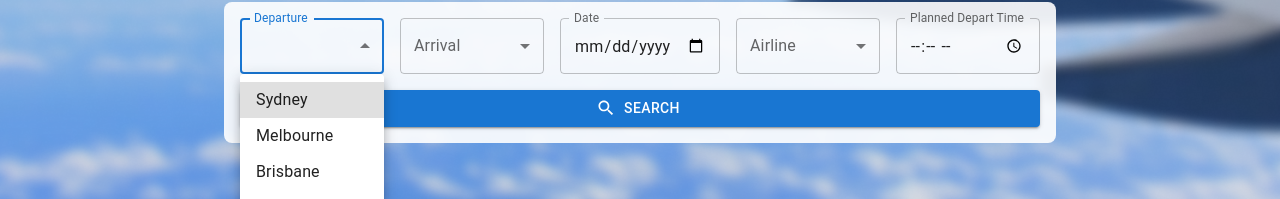
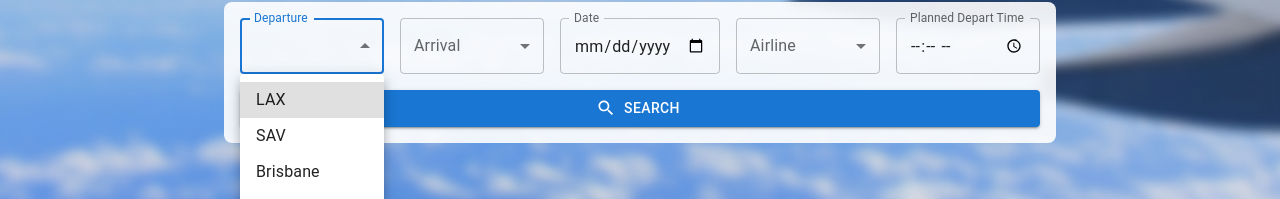
Before and after one commit to DeacanWhite/CivilAviationML, a React (Create React App) app in the folder flight_tracking_predictor_frontend/: page / in a window 1280 px wide. Both pictures are taken after a click on the element "Select departure location". Shown: the part 355-554 px from the top of the page. Built offline with nearby package versions, Linux system fonts and the light colour scheme.

Commit message:
modified handle search function - frontend

```diff
--- a/flight_tracking_predictor_frontend/src/App.js
+++ b/flight_tracking_predictor_frontend/src/App.js
@@ -35,29 +35,47 @@ function Home() {
   const handlePlannedDepartTimeChange = (e) => setPlannedDepartTime(e.target.value);
 
   // Function to fetch data from the API based on search parameters
-  /*
+
   const handleSearch = async () => {
     try {
-      // Sends a POST request to the API endpoint with search criteria
-      const response = await axios.post("http://127.0.0.1:8000/predict", {
-        departure,
-        arrival,
-        date,
+      // Step 1: Submit the initial data
+      const submitResponse = await axios.post("http://127.0.0.1:8000/submit", {
         airline,
-        plannedDepartTime,
+        origin: departure,
+        destination: arrival,
+        flight_date: date,
+        planned_depart_time: plannedDepartTime.replace(":", ""), // Convert time to HHMM format without colon
       });
 
-      // Update flights state with the API response data
-      setFlights(response.data.flights); // Assumes API returns data in { flights: [...] } format
+      const predictionId = submitResponse.data.id;
+
+      // Step 2: Poll the result until processing is complete
+      let resultStatus = "processing";
+      while (resultStatus === "processing") {
+        const resultResponse = await axios.get(`http://127.0.0.1:8000/result/${predictionId}`);
+        resultStatus = resultResponse.data.status;
+
+        if (resultStatus === "failed") {
+          console.error("Data processing failed.");
+          return;
+        }
+
+        if (resultStatus === "prediction complete") {
+          setFlights([{ ...resultResponse.data.result, airline, date, plannedDepartTime }]);
+          break;
+        }
+
+        await new Promise((resolve) => setTimeout(resolve, 1000)); // Poll every second
+      }
     } catch (error) {
       console.error("Error fetching flight data:", error);
     }
   };
-  */
+
 
   // Mock data to simulate an API response
   // Uncomment the code above to test the UI without the API
-
+/*
   const handleSearch = async () => {
       const mockResponse = {
         flights: [
@@ -97,7 +115,7 @@ function Home() {
         setFlights(mockResponse.flights);
       }, 1000); // 1-second delay to mimic API response time
     };
-
+*/
 
   return (
     <div>
@@ -119,8 +137,8 @@ function Home() {
               <FormControl fullWidth sx={{ flex: 1, minWidth: "120px" }}>
                 <InputLabel>Departure</InputLabel>
                 <Select value={departure} onChange={handleDepartureChange} label="Departure" aria-label="Select departure location">
-                  <MenuItem value="Sydney">Sydney</MenuItem>
-                  <MenuItem value="Melbourne">Melbourne</MenuItem>
+                  <MenuItem value="LAX">LAX</MenuItem>
+                  <MenuItem value="SAV">SAV</MenuItem>
                   <MenuItem value="Brisbane">Brisbane</MenuItem>
                   <MenuItem value="Perth">Perth</MenuItem>
                   <MenuItem value="Adelaide">Adelaide</MenuItem>
@@ -131,8 +149,8 @@ function Home() {
               <FormControl fullWidth sx={{ flex: 1, minWidth: "120px" }}>
                 <InputLabel>Arrival</InputLabel>
                 <Select value={arrival} onChange={handleArrivalChange} label="Arrival" aria-label="Select arrival location">
-                  <MenuItem value="Sydney">Sydney</MenuItem>
-                  <MenuItem value="Melbourne">Melbourne</MenuItem>
+                  <MenuItem value="LAX">LAX</MenuItem>
+                  <MenuItem value="SAV">SAV</MenuItem>
                   <MenuItem value="Brisbane">Brisbane</MenuItem>
                   <MenuItem value="Perth">Perth</MenuItem>
                   <MenuItem value="Adelaide">Adelaide</MenuItem>
@@ -146,8 +164,8 @@ function Home() {
               <FormControl fullWidth sx={{ flex: 1, minWidth: "120px" }}>
                 <InputLabel>Airline</InputLabel>
                 <Select value={airline} onChange={handleAirlineChange} label="Airline" aria-label="Select airline">
-                  <MenuItem value="Qantas">Qantas</MenuItem>
-                  <MenuItem value="JetStar">JetStar</MenuItem>
+                  <MenuItem value="B6">B6</MenuItem>
+                  <MenuItem value="US">US</MenuItem>
                   <MenuItem value="Virgin Australia">Virgin Australia</MenuItem>
                   <MenuItem value="Air New Zealand">Air New Zealand</MenuItem>
                 </Select>
```
Also changed, not shown: 1 other file (tests, documents, lock files or other folders).
